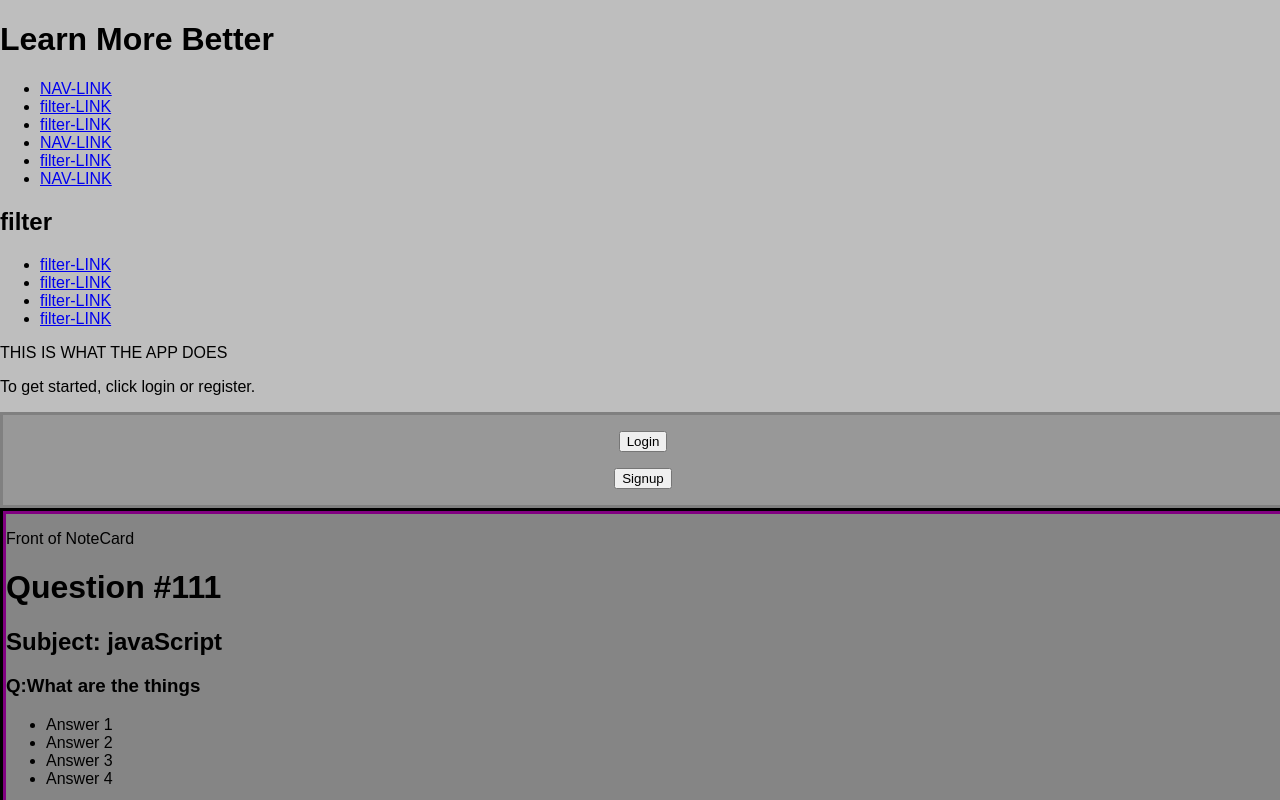
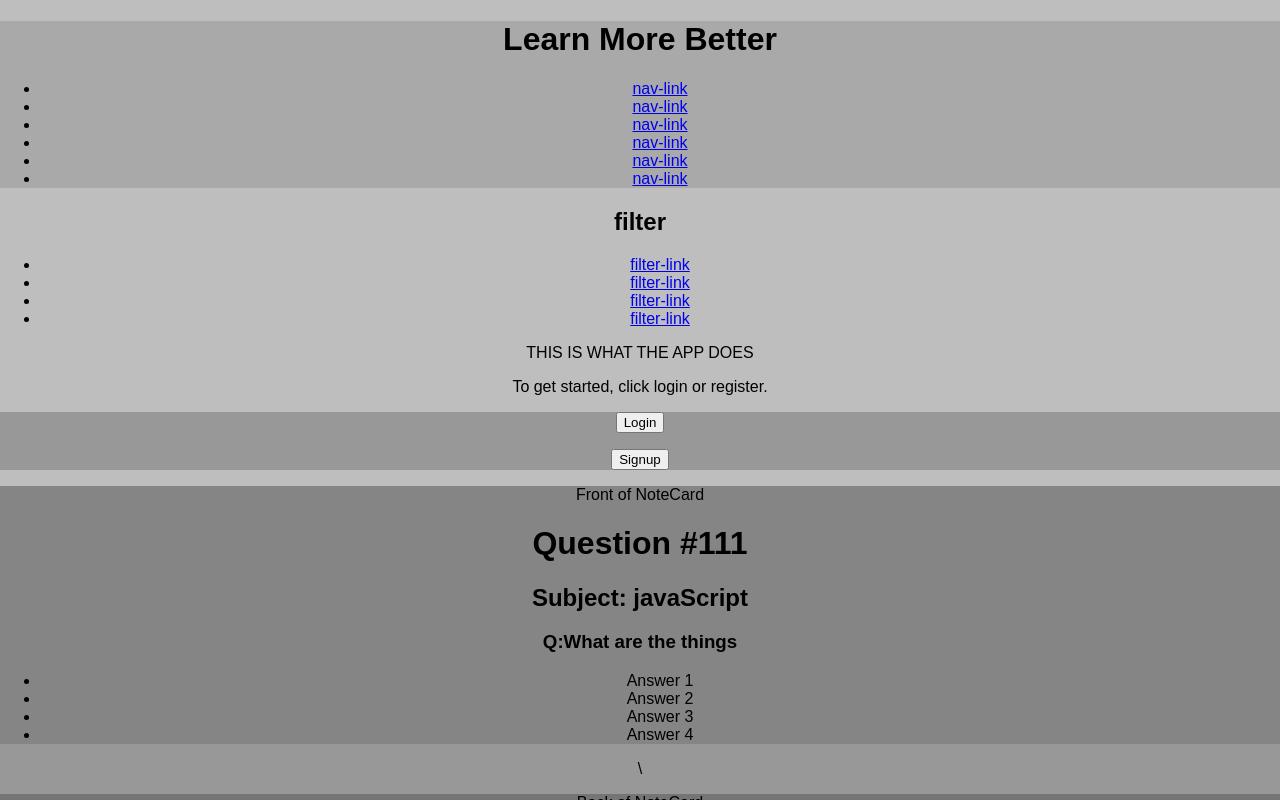
Before and after one commit to complicationlamp/react-studyApp, a React (Create React App) app: page / in a window 1280 px wide. Shown: the top 800 px of the page. Built offline with nearby package versions, Linux system fonts and the light colour scheme.

Commit message:
making it more grayboxlike

```diff
--- a/src/App.css
+++ b/src/App.css
@@ -1,3 +1,15 @@
-/* .App{
-	border: red 1px solid;
-} */
+.App-header {
+	background: darkgrey;
+}
+
+.App-header, .App-filter, .App-about, .App-intro{
+	text-align: center;
+}
+
+.App-nav{
+	position: fixed;
+	top: 0;
+	left: 0;
+	right: 0;
+	z-index: 10;
+}
--- a/src/App.js
+++ b/src/App.js
@@ -15,45 +15,45 @@ class App extends Component {
             {/* here would be a good place for an image that also goes ./ */}
           </a>
           <h1 className="App-title">Learn More Better</h1>
-          <nav id="nav" classNaem="App-Nav">
+          <nav id="nav" classNaem="App-nav">
             <ul className="App-nav-ul">
               <li className="App-nav-li">
-                <a href="#">NAV-LINK</a>
+                <a href="#">nav-link</a>
               </li>
-
-              <li className="App-filter-li">
-                <a href="#">filter-LINK</a>
+              <li className="App-nav-li">
+                <a href="#">nav-link</a>
               </li>
-              <li className="App-filter-li">
-                <a href="#">filter-LINK</a>
+              <li className="App-nav-li">
+                <a href="#">nav-link</a>
               </li>
-              <li className="App-filter-li">
-                <a href="#">NAV-LINK</a>
+              <li className="App-nav-li">
+                <a href="#">nav-link</a>
               </li>
-              <li className="App-filter-li">
-                <a href="#">filter-LINK</a>
+              <li className="App-nav-li">
+                <a href="#">nav-link</a>
               </li>
-              <li>
-                <a href="#">NAV-LINK</a>
+              <li className="App-nav-li">
+                <a href="#">nav-link</a>
               </li>
             </ul>
           </nav>
 
         </header>
+
         <section className="App-filter">
         <h2 className="App-filter-title"> filter</h2>
           <ul className="App-filter-ul">
             <li className="App-filter-li">
-                <a href="#">filter-LINK</a>
+                <a href="#">filter-link</a>
             </li>
             <li className="App-filter-li">
-                <a href="#">filter-LINK</a>
+                <a href="#">filter-link</a>
             </li>
             <li className="App-filter-li">
-                <a href="#">filter-LINK</a>
+                <a href="#">filter-link</a>
             </li>
             <li className="App-filter-li">
-                <a href="#">filter-LINK</a>
+                <a href="#">filter-link</a>
             </li>
           </ul>
         </section>
--- a/src/Form.css
+++ b/src/Form.css
@@ -1,5 +1,4 @@
 .form-login{
-	border: solid gray;
 	width: 100%;
 	text-align: center;
 	background:#989898;
--- a/src/noteCard.css
+++ b/src/noteCard.css
@@ -3,20 +3,17 @@
 /*==================================BUILD NOTES=========================== */
 
 .noteCard{
-	border: black solid;
 	width: 100%;
-	text-align: left;
+	text-align: center;
 	background: #989898;
 }
 
 .noteCard-front{
-	border: purple solid;
 	background: #858585;
 	/* margin: 1em; */
 }
 
 .noteCard-back{
-	border: green solid;
 	background: #757575;
 	/* margin: 1em; */
 }
```
